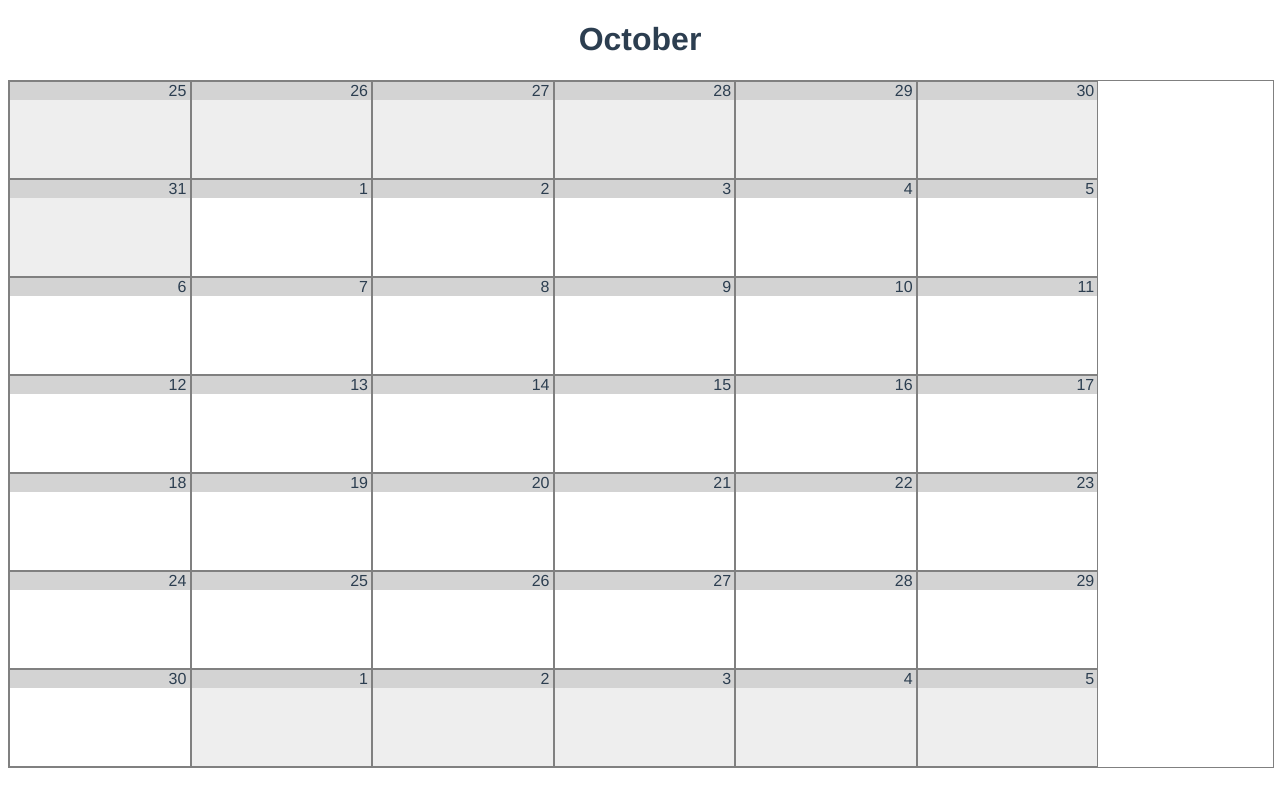
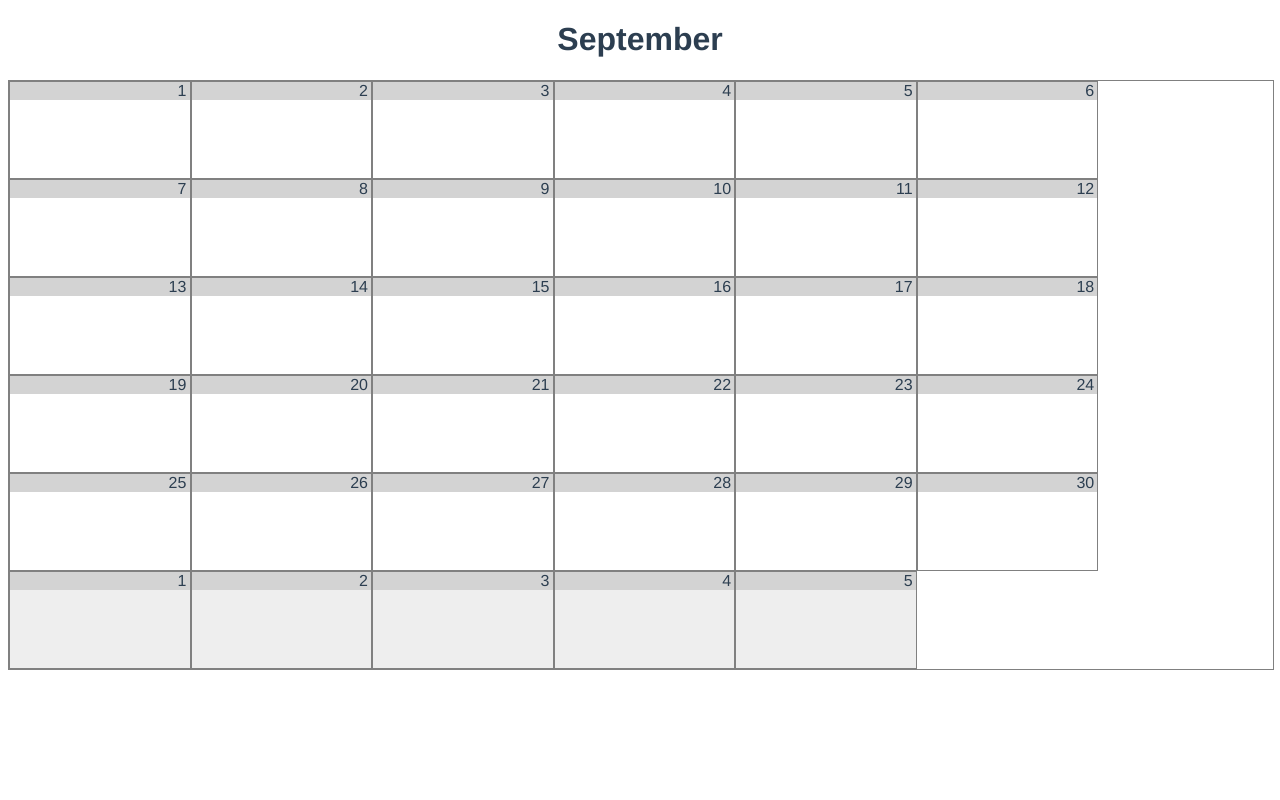
Before and after one commit to HCLarsen/vue-calendar, a Vue app: page / in a window 1280 px wide. Built offline with nearby package versions, Linux system fonts and the light colour scheme.

Commit message:
Fix issue with full line of previous month

```diff
--- a/src/views/MonthView.vue
+++ b/src/views/MonthView.vue
@@ -1,6 +1,6 @@
 <template>
   <div>
-    <h1>October</h1>
+    <h1 v-html="monthName"></h1>
     <div class="month">
       <ul class="days">
         <li v-for="day in visibleDaysInPreviousMonth" :key="'p'+day" class="day other-month"><p v-html="day"></p></li>
@@ -40,9 +40,13 @@ export default {
     },
     visibleDaysInPreviousMonth() {
       const weekdayEnd = new Date(this.year, this.month, 0).getDay();
-      const lastDay = new Date(this.year, this.month, 0).getDate();
-      const firstDay = lastDay - weekdayEnd;
-      return this.range(weekdayEnd + 1, firstDay);
+      if (weekdayEnd < 6) {
+        const lastDay = new Date(this.year, this.month, 0).getDate();
+        const firstDay = lastDay - weekdayEnd;
+        return this.range(weekdayEnd + 1, firstDay);
+      } else {
+        return [];
+      }
     }
   },
   methods: {
```
Also changed, not shown: 1 other file (tests, documents, lock files or other folders).
